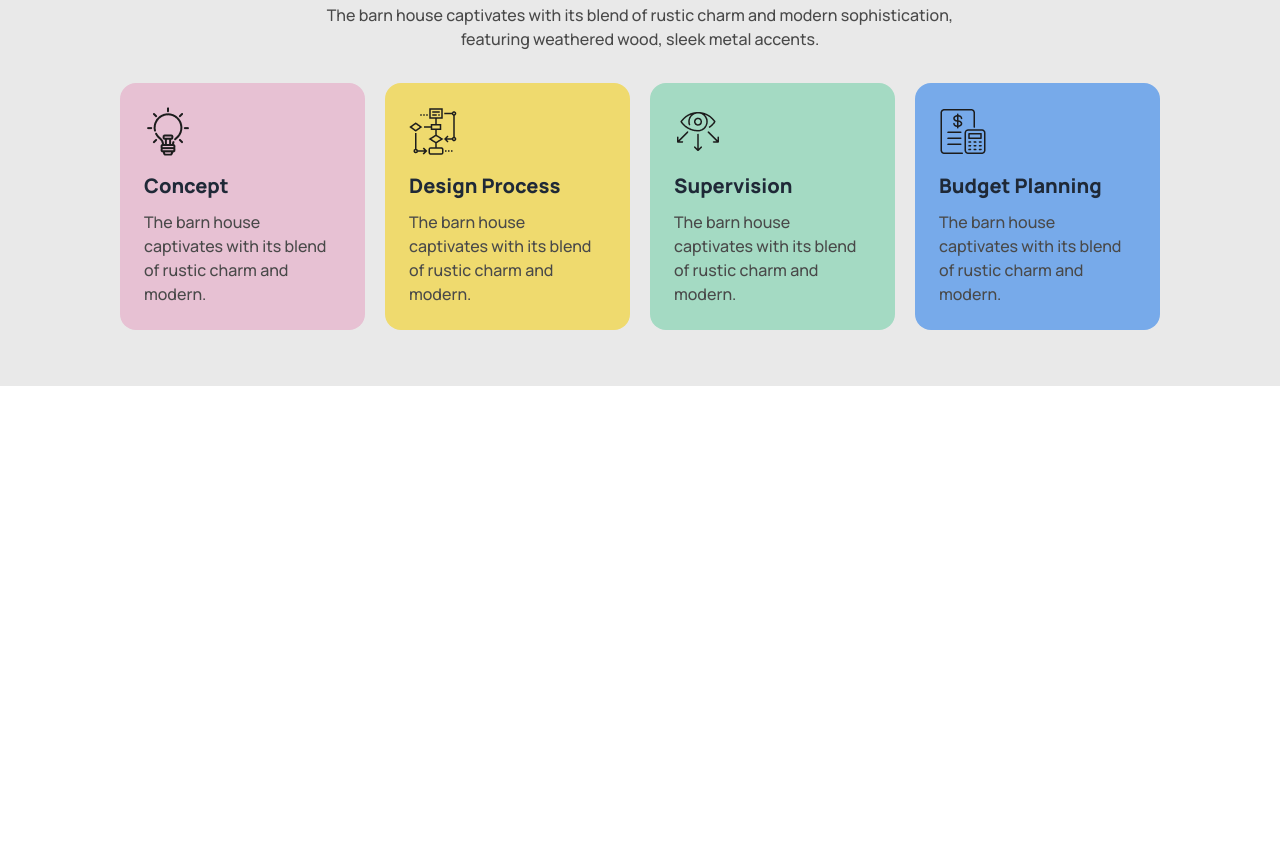
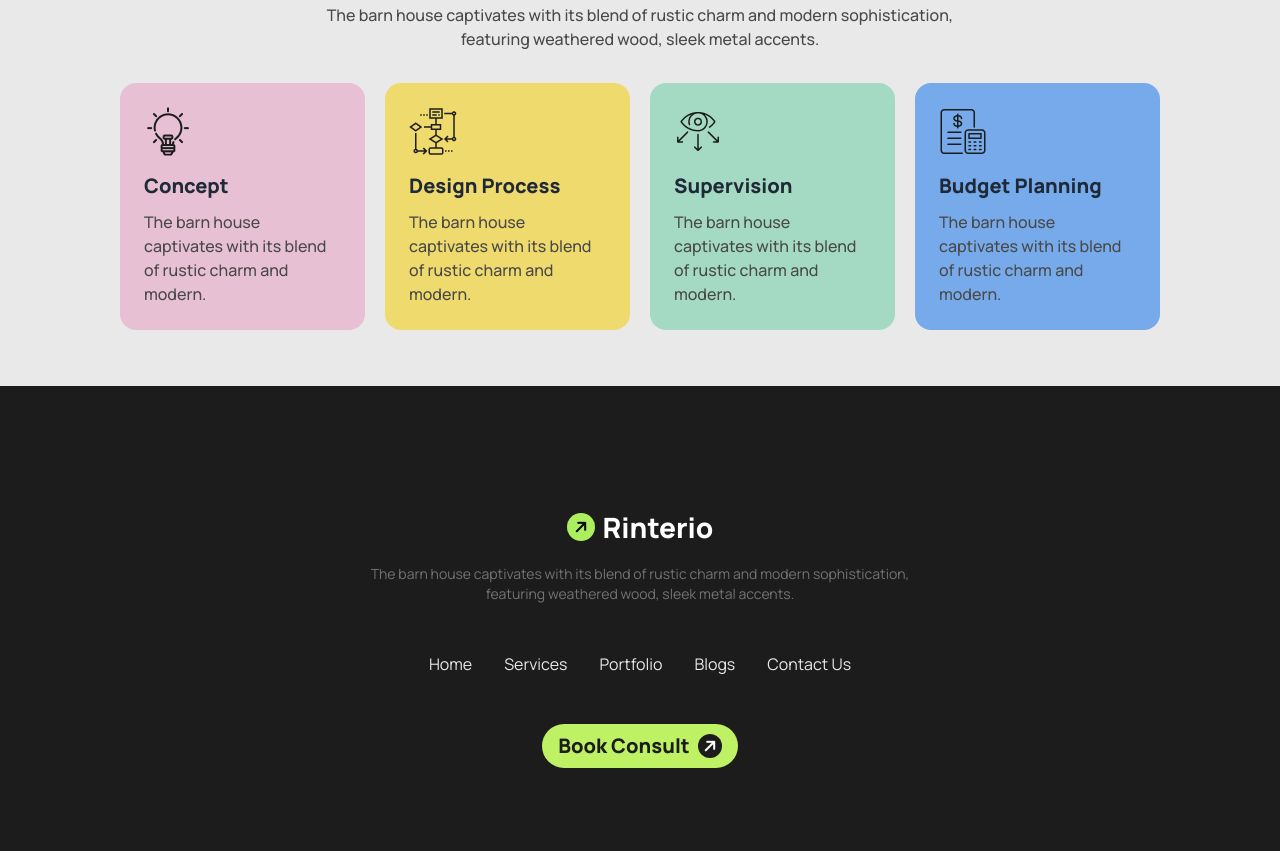
Before and after one commit to abdullahalsady/Assignment-03, a plain HTML site: page index.html in a window 1280 px wide. Shown: the part 1873-2724 px from the top of the page. Before the commit the page ends 2259 px from the top, so only its background shows below. Drawn offline with nearby package versions, Linux system fonts and the light colour scheme.

Commit message:
Add footer section with logo, navigation links, and call-to-action button

```diff
--- a/index.html
+++ b/index.html
@@ -246,7 +246,41 @@
 
 
     <!-- Footer -->
-    <footer></footer>
+    <footer class="bg-dark04 p-6 md:p-10">
+        <div class="flex flex-col pt-20 pb-20 items-center">
+            <!-- Logo and Description -->
+            <div class="text-center md:text-left">
+                <div class="flex items-center justify-center">
+                    <div src="logo.png" alt="Logo" class="h-7 w-7 flex justify-center items-center bg-primary rounded-full">
+                        <i class="transform text-black -rotate-45 fa-solid fa-arrow-right font-extrabold"></i>
+                    </div>
+                    <span class="ml-2 text-h4 font-extrabold text-white">Rinterio</span>
+                </div>
+                <p class="text-sm text-dark03 text-center mt-4 mb-12">
+                    The barn house captivates with its blend of rustic charm and modern sophistication,
+                    <br class="hidden md:block"> featuring weathered wood, sleek metal accents.
+                </p>
+            </div>
+
+            <!-- Navigation Links -->
+            <ul class="mt-6 space-y-3 md:mt-0 md:flex md:space-y-0 md:space-x-8 text-center mb-12">
+                <li><a href="#" class="text-light01 text-base hover:text-white">Home</a></li>
+                <li><a href="#" class="text-light01 text-base hover:text-white">Services</a></li>
+                <li><a href="#" class="text-light01 text-base hover:text-white">Portfolio</a></li>
+                <li><a href="#" class="text-light01 text-base hover:text-white">Blogs</a></li>
+                <li><a href="#" class="text-light01 text-base hover:text-white">Contact Us</a></li>
+            </ul>
+
+            <!-- Button -->
+            <div class="px-4 py-2 bg-lime-300 text-black rounded-full hover:bg-lime-400 flex justify-center items-center gap-2">
+                <a class="font-extrabold text-dark04 text-xl" href="#">Book Consult</a>
+                <div src="logo.png" alt="Logo" class="h-6 w-6 flex justify-center items-center bg-dark04 text-white rounded-full">
+                    <i class="transform -rotate-45 fa-solid fa-arrow-right"></i>
+                </div>
+            </div>
+        </div>
+    </footer>
+
 
 </body>
 </html>
```
